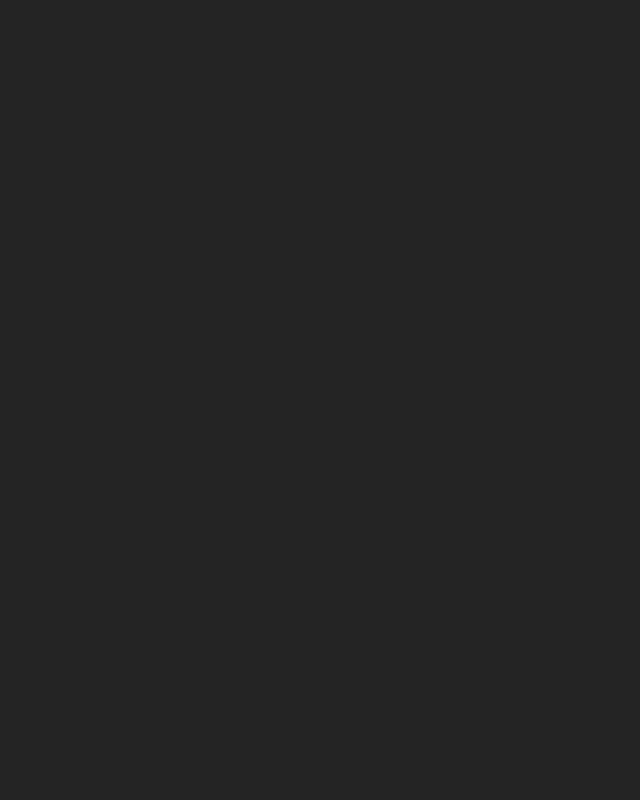
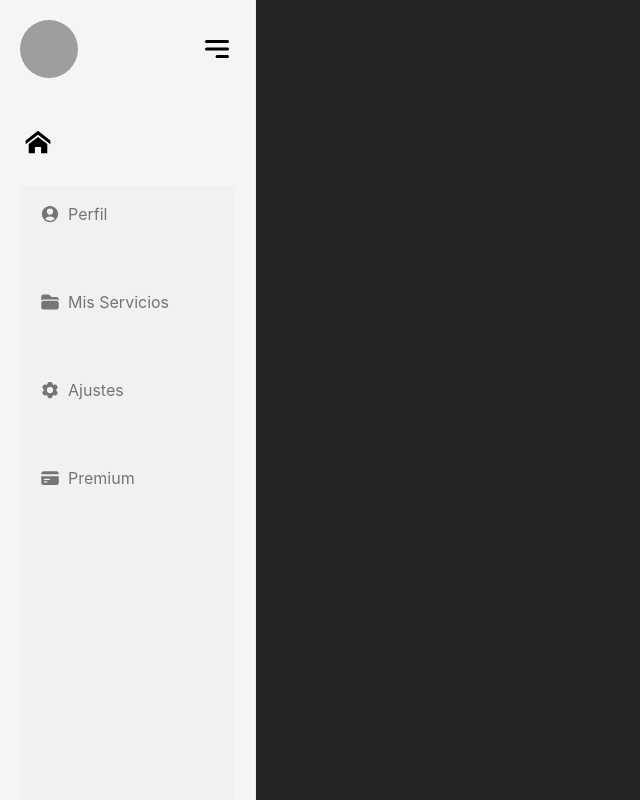
Before and after one commit to angeldvilla/skillHub-front, a React (Vite) app: page /user-panel in a window 1280 px wide. Before the commit this address had no page. Shown: the whole page, without its empty margins (0-640 px from the left). Built offline with nearby package versions, Linux system fonts and the light colour scheme; grey boxes are pictures that could not be loaded.

Commit message:
PanelUser & Routes

```diff
--- a/src/App.jsx
+++ b/src/App.jsx
@@ -33,8 +33,8 @@ function App() {
       <Route path="/contact-us" element={<UnderDevelopment />} />
 
       {/* RUTAS ANIDADAS PARA EL PANEL DE PERFIL DE USUARIO */}
-      <Route path="/my-profile/" element={<UserPanel />}>
-        <Route path="user" element={<Profile />} />
+      <Route path="/user-panel/" element={<UserPanel />}>
+        {<Route path="my-profile" element={<Profile />} />}
         <Route path="WorkPublications" element={<WorkPublications />} />
         <Route path="settings" element={<Settings />} />
       </Route>
--- a/src/components/PanelUser/Profile.jsx
+++ b/src/components/PanelUser/Profile.jsx
@@ -1,5 +1,63 @@
-import React from "react";
+import React, { useState } from "react";
+import {
+  Accordion,
+  AccordionHeader,
+  AccordionBody,
+} from "@material-tailwind/react";
+
+function Icon({ id, open }) {
+  return (
+    <svg
+      xmlns="http://www.w3.org/2000/svg"
+      fill="none"
+      viewBox="0 0 24 24"
+      strokeWidth={2}
+      stroke="currentColor"
+      className={`${id === open ? "rotate-180" : ""} h-5 w-5 transition-transform`}
+    >
+      <path strokeLinecap="round" strokeLinejoin="round" d="M19.5 8.25l-7.5 7.5-7.5-7.5" />
+    </svg>
+  );
+}
 
 export default function Profile() {
-  return <div>BIENVENIDO @NAME</div>;
+  const [open, setOpen] = useState(0);
+
+  const handleOpen = (value) => {
+    setOpen(open === value ? 0 : value);
+  }
+
+  return (
+    <div className="mt-8">
+      <h1 className="flex justify-center items-center mb-10">BIENVENIDO @USERNAME</h1>
+      <Accordion open={open === 1} icon={<Icon id={1} open={open} />} >
+        <AccordionHeader onClick={() => handleOpen(1)} className="text-white hover:text-gray-500">What is Material Tailwind?</AccordionHeader>
+        <AccordionBody className="text-white">
+          We&apos;re not always in the position that we want to be at. We&apos;re constantly
+          growing. We&apos;re constantly making mistakes. We&apos;re constantly trying to express
+          ourselves and actualize our dreams.
+        </AccordionBody>
+      </Accordion>
+      <Accordion open={open === 2} icon={<Icon id={2} open={open} />}>
+        <AccordionHeader onClick={() => handleOpen(2)} className="text-white hover:text-gray-500">
+          How to use Material Tailwind?
+        </AccordionHeader>
+        <AccordionBody className="text-white">
+          We&apos;re not always in the position that we want to be at. We&apos;re constantly
+          growing. We&apos;re constantly making mistakes. We&apos;re constantly trying to express
+          ourselves and actualize our dreams.
+        </AccordionBody>
+      </Accordion>
+      <Accordion open={open === 3} icon={<Icon id={3} open={open} />}>
+        <AccordionHeader onClick={() => handleOpen(3)} className="text-white hover:text-gray-500">
+          What can I do with Material Tailwind?
+        </AccordionHeader>
+        <AccordionBody className="text-white">
+          We&apos;re not always in the position that we want to be at. We&apos;re constantly
+          growing. We&apos;re constantly making mistakes. We&apos;re constantly trying to express
+          ourselves and actualize our dreams.
+        </AccordionBody>
+      </Accordion>
+    </div>
+  );
 }
--- a/src/components/PanelUser/Settings.jsx
+++ b/src/components/PanelUser/Settings.jsx
@@ -1,9 +1,67 @@
-import React from "react";
+import {
+  List,
+  ListItem,
+  ListItemSuffix,
+  Card,
+  IconButton,
+  Input
+} from "@material-tailwind/react";
+
+function TrashIcon() {
+  return (
+    <svg
+      xmlns="http://www.w3.org/2000/svg"
+      viewBox="0 0 24 24"
+      fill="currentColor"
+      className="h-5 w-5"
+    >
+      <path
+        fillRule="evenodd"
+        d="M16.5 4.478v.227a48.816 48.816 0 013.878.512.75.75 0 11-.256 1.478l-.209-.035-1.005 13.07a3 3 0 01-2.991 2.77H8.084a3 3 0 01-2.991-2.77L4.087 6.66l-.209.035a.75.75 0 01-.256-1.478A48.567 48.567 0 017.5 4.705v-.227c0-1.564 1.213-2.9 2.816-2.951a52.662 52.662 0 013.369 0c1.603.051 2.815 1.387 2.815 2.951zm-6.136-1.452a51.196 51.196 0 013.273 0C14.39 3.05 15 3.684 15 4.478v.113a49.488 49.488 0 00-6 0v-.113c0-.794.609-1.428 1.364-1.452zm-.355 5.945a.75.75 0 10-1.5.058l.347 9a.75.75 0 101.499-.058l-.346-9zm5.48.058a.75.75 0 10-1.498-.058l-.347 9a.75.75 0 001.5.058l.345-9z"
+        clipRule="evenodd"
+      />
+    </svg>
+  );
+}
 
 export default function Settings() {
   return (
-    <div>
-      <h1>SETTINGS</h1>
-    </div>
+    <div className="flex justify-center mt-32">
+    <Card className="w-96 justify-center items-center">
+      <List>
+        <ListItem ripple={false} className="py-1 pr-1 pl-4">
+          Item One
+          <ListItemSuffix>
+            <IconButton variant="text" color="blue-gray">
+              <TrashIcon />
+            </IconButton>
+          </ListItemSuffix>
+        </ListItem>
+        <ListItem ripple={false} className="py-1 pr-1 pl-4">
+          Item Two
+          <ListItemSuffix>
+            <IconButton variant="text" color="blue-gray">
+              <TrashIcon />
+            </IconButton>
+          </ListItemSuffix>
+        </ListItem>
+        <ListItem ripple={false} className="py-1 pr-1 pl-4">
+          Item Three
+          <ListItemSuffix>
+            <IconButton variant="text" color="blue-gray">
+              <TrashIcon />
+            </IconButton>
+          </ListItemSuffix>
+        </ListItem>
+      </List>
+    <div className="flex w-72 flex-col gap-6 mt-5 mb-10">
+    <Input color="blue" label="Input Blue" />
+    <Input color="purple" label="Input Purple" />
+    <Input color="indigo" label="Input Indigo" />
+    <Input color="teal" label="Input Teal" />
+  </div>
+    </Card>
+
+  </div>
   );
 }
--- a/src/components/PanelUser/UserPanel.jsx
+++ b/src/components/PanelUser/UserPanel.jsx
@@ -1,77 +1,113 @@
-import React from "react";
+import React, { useState } from "react";
 import { Link, Outlet, useLocation } from "react-router-dom";
-import {
-  Tabs,
-  TabsHeader,
-  Tab,
-} from "@material-tailwind/react";
+import menu from "../../assets/menuDropDown.svg";
+import home from "../../assets/home.svg";
+import { Tabs, TabsHeader, Avatar } from "@material-tailwind/react";
 import {
   FolderIcon,
   UserCircleIcon,
   Cog6ToothIcon,
   CreditCardIcon,
-  HomeModernIcon
 } from "@heroicons/react/24/solid";
 
 export default function UserPanel() {
-
   const location = useLocation();
 
+  const [menuDrop, setMenuDrop] = useState(false);
+
+  const toggleMenu = () => {
+    setMenuDrop(true);
+  };
+
+  const closeMenu = () => {
+    setMenuDrop(false);
+  };
+
   const data = [
- /*    {
-      label: "Home",
-      value: "home",
-      icon: HomeModernIcon,
-      desc: `PANEL DE PERFIL`,
-    }, */
     {
       label: "Perfil",
-      value: "user",
+      value: "my-profile",
       icon: UserCircleIcon,
-      desc: `PANEL DE PERFIL`,
+      desc: "PANEL DE PERFIL",
     },
     {
       label: "Mis Servicios",
       value: "WorkPublications",
       icon: FolderIcon,
-      desc: `SERVICIOS PUBLICADOS POR EL USUARIO`,
+      desc: "SERVICIOS PUBLICADOS POR EL USUARIO",
     },
     {
       label: "Ajustes",
       value: "settings",
       icon: Cog6ToothIcon,
-      desc: `EDITAR INFORMACION DE USUARIO`,
+      desc: "EDITAR INFORMACION DE USUARIO",
     },
     {
       label: "Premium",
       value: "memberShip",
       icon: CreditCardIcon,
-        desc: `HAZTE MIEMBRO`,
+      desc: "HAZTE MIEMBRO",
     },
   ];
+
   return (
-    <div className="flex">
+    <div className="flex h-screen overflow-hidden">
+      <div
+        className={`w-1/5 p-5 bg-gray-100 border-r border-gray-200 ${
+          menuDrop ? "hidden" : ""
+        }`}
+        >
+        <div className="mb-10 flex justify-between items-center">
+          <div>
+            <Avatar
+              src="https://images.unsplash.com/photo-1633332755192-727a05c4013d?ixlib=rb-1.2.1&ixid=MnwxMjA3fDB8MHxwaG90by1wYWdlfHx8fGVufDB8fHx8&auto=format&fit=crop&w=1480&q=80"
+              alt="avatar"
+              size="lg"
+            />
+          </div>
+          <button
+            id="open-color-menu"
+            onClick={toggleMenu}
+            className="focus:outline-none hover:transform transition-transform duration-300 hover:-translate-x-0.5"
+          >
+            <img src={menu} alt="Menu" className="w-9 h-12" />
+          </button>
+        </div>
+        <Link
+            to={'/home'}
+            className="focus:outline-none hover:transform transition-transform duration-300 hover:-translate-x-0.5"
+          >
+            <img src={home} alt="Menu" className="w-9 h-12 mb-5 flex items-center" />
+          </Link>
+
         <Tabs value={location.pathname} orientation="vertical">
-      <TabsHeader className="w-40">
-      <Link to={'/home'}>Home</Link>
+          <TabsHeader className="w-screen flex h-screen overflow-hidden gap-10 mb-5">
             {data.map(({ label, value, icon }) => (
               <Link
-            to={`/my-profile/${value}`}
+                to={`/user-panel/${value}`}
                 key={value}
+                className="block py-3 px-4 text-gray-600 hover:bg-gray-300 hover:text-gray-800 rounded-md"
               >
-            <Tab key={value} value={`/my-profile/${value}`} className="place-items-end">
                 <div className="flex items-center gap-2">
-                {React.createElement(icon, { className: "w-5 h-5" })}
+                  {React.createElement(icon, {
+                    className: "w-5 h-5",
+                  })}
                   {label}
                 </div>
-            </Tab>
               </Link>
             ))}
           </TabsHeader>
         </Tabs>
-      <div className="flex-1">
+      </div>
+      <div className="flex-1 p-2 bg-gray overflow-y-auto">
         <Outlet /> {/* Muestra el contenido de las rutas anidadas */}
       </div>
+      {menuDrop && (
+        <div
+          className="absolute inset-0 bg-black opacity-50"
+          onClick={closeMenu}
+        ></div>
+      )}
     </div>
   );
 }
```
Also changed, not shown: src/assets/home.svg (added), src/assets/menuDropDown.svg (added). Lines whose indentation alone changed are shown as unchanged.
